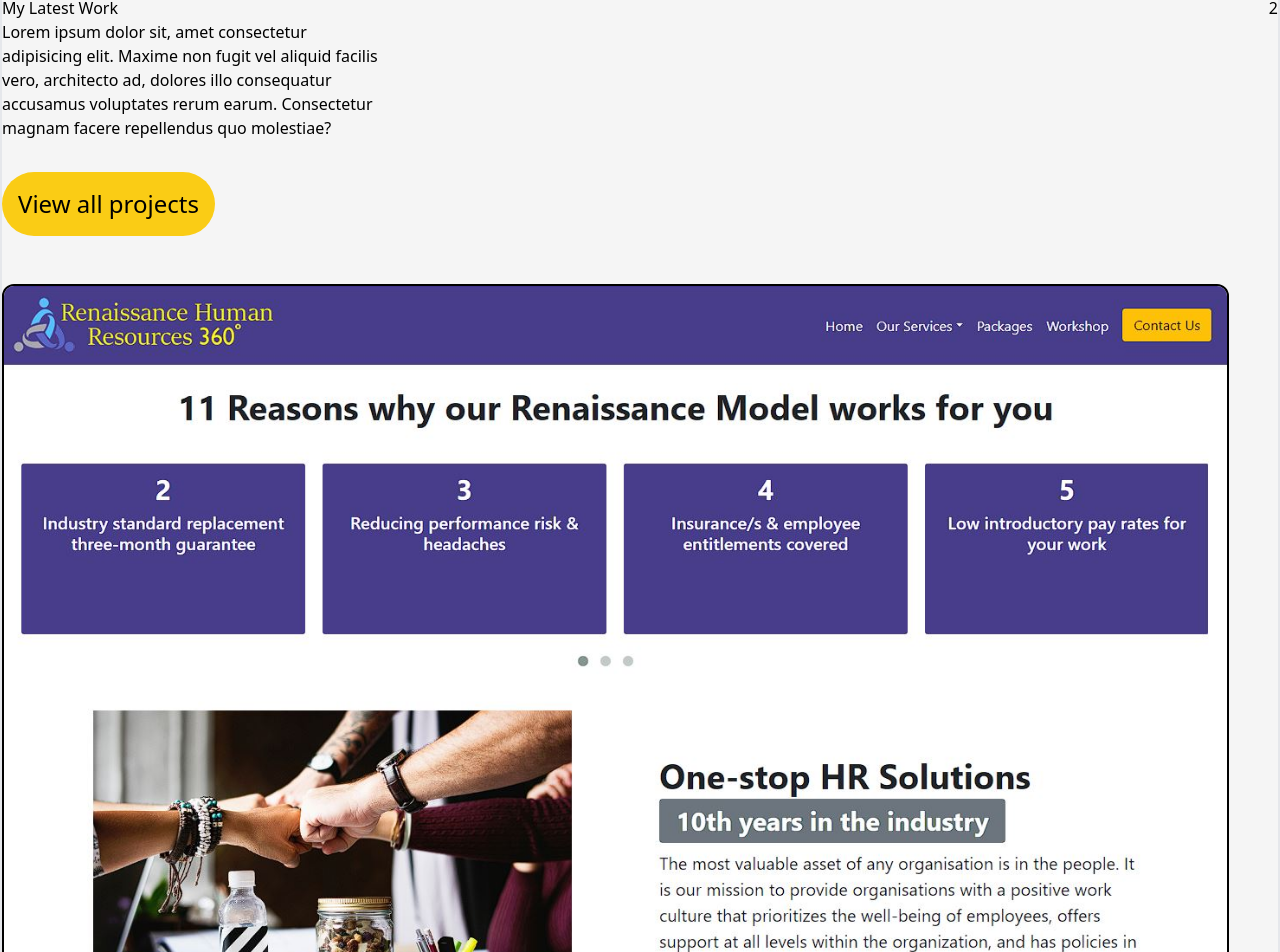
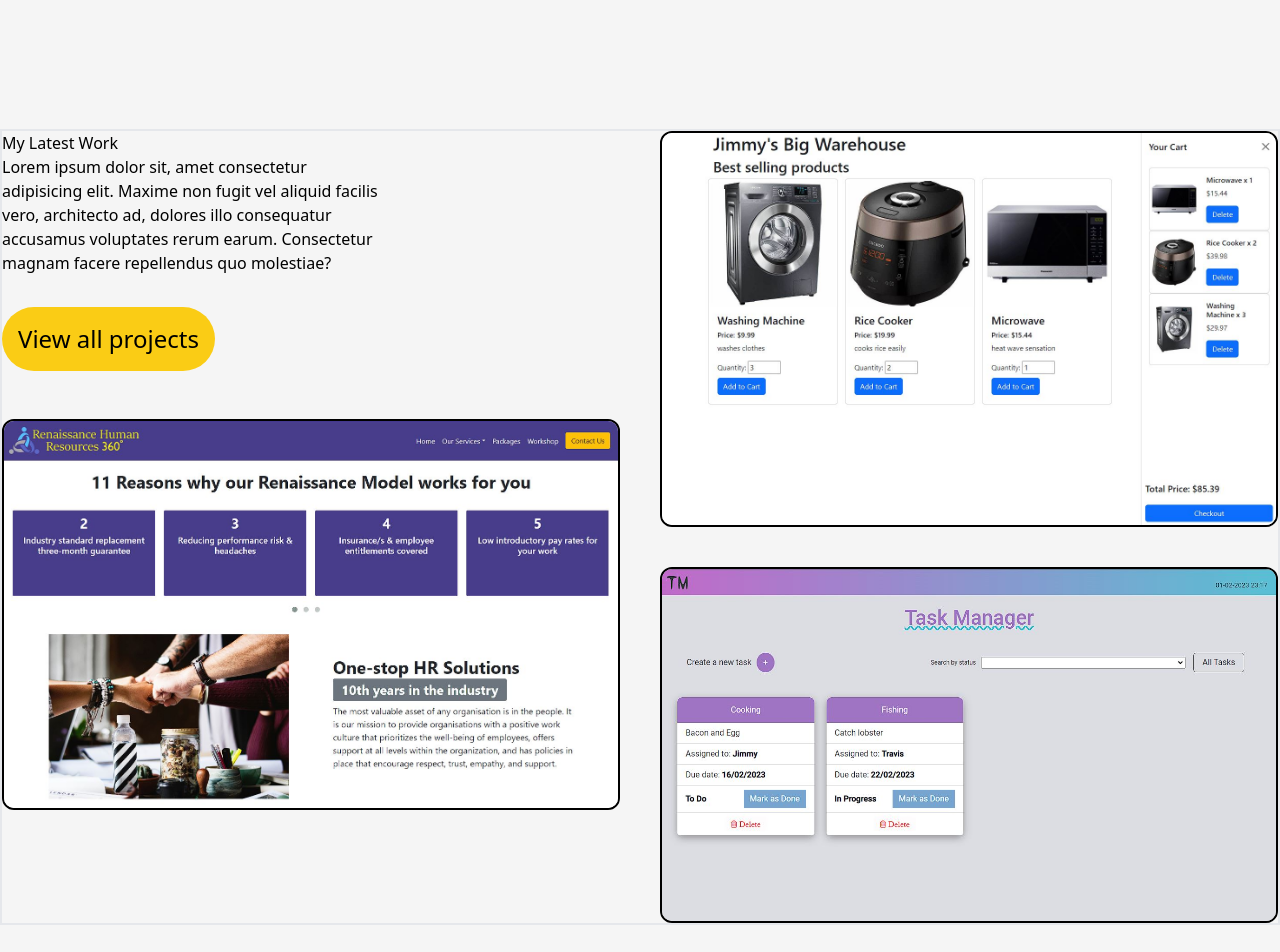
Before and after one commit to ChimmyTee/Portfolio, a React (Create React App) app: page / in a window 1280 px wide. Shown: the part 2411-3363 px from the top of the page. Built offline with nearby package versions, Linux system fonts and the light colour scheme; a web font is replaced by a local one.

Commit message:
work added animations and more functionality

```diff
--- a/src/components/Work.js
+++ b/src/components/Work.js
@@ -9,7 +9,7 @@ const Work = () => {
     return <div class='section' id='work'>
         <div class='container mx-auto border-2'>
             <div class='flex flex-col lg:flex-row gap-x-10'>
-                <div class='flex-1 flex flex-col gap-y-12'>
+                <div class='flex-1 flex flex-col gap-y-12 mb-10'>
                     <div>
                         <h1>My Latest Work</h1>
                         <p class='max-w-sm mb-8'>Lorem ipsum dolor sit, amet consectetur adipisicing elit. Maxime non fugit vel aliquid facilis vero, architecto ad, dolores illo consequatur accusamus voluptates rerum earum. Consectetur magnam facere repellendus quo molestiae?</p>
@@ -24,9 +24,25 @@ const Work = () => {
                     </div>
                 </div>
 
-                <div>
-                    <h1>2</h1>
-                </div>
+                <motion.div
+                    variants={fadeIn('right', 0.2)}
+                    initial='hidden'
+                    whileInView={'show'}
+                    viewport={{ once: false, amount: 0.3 }}
+                    class='flex-1 flex flex-col gap-y-10'>
+                    <div class='group relative overflow-hidden border-2 border-black rounded-xl'>
+                        <div class='group-hover:bg-black/70 w-full h-full absolute z-40 transition-all duration-300'></div>
+                        <img class='group-hover:scale-95 transition-all duration-500' src={shoppingCartImg} alt='' />
+                        <div class='absolute -bottom-full left-12 group-hover:bottom-24 transition-all duration-500 z-50 text-3xl text-white'>UI/UX Design</div>
+                        <div class='absolute -bottom-full left-12 group-hover:bottom-14 transition-all duration-700 z-50 text-white'>Project Title</div>
+                    </div>
+                    <div class='group relative overflow-hidden border-2 border-black rounded-xl'>
+                        <div class='group-hover:bg-black/70 w-full h-full absolute z-40 transition-all duration-300'></div>
+                        <img class='group-hover:scale-95 transition-all duration-500' src={toDoListImg} alt='' />
+                        <div class='absolute -bottom-full left-12 group-hover:bottom-24 transition-all duration-500 z-50 text-3xl text-white'>UI/UX Design</div>
+                        <div class='absolute -bottom-full left-12 group-hover:bottom-14 transition-all duration-700 z-50 text-white'>Project Title</div>
+                    </div>
+                </motion.div>
             </div>
 
             <div class='projects'>
```
